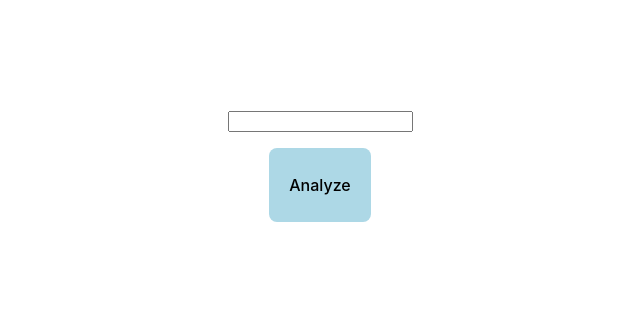
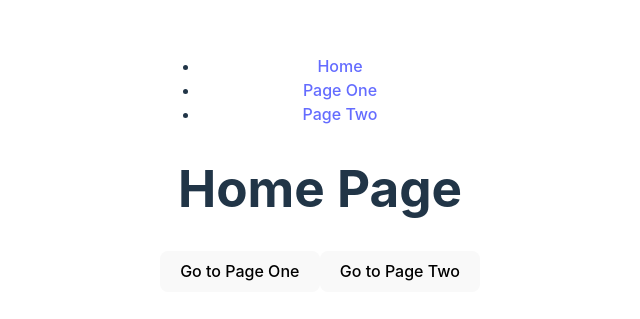
Before and after one commit to ArranKooner/Inrix24, a React (Vite) app: page / in a window 1280 px wide. Shown: the part 235-554 px from the top of the page, without its empty margins (320-960 px from the left). Built offline with nearby package versions, Linux system fonts and the light colour scheme.

Commit message:
pages --> naviation

```diff
--- a/src/App.jsx
+++ b/src/App.jsx
@@ -1,19 +1,51 @@
 import { useState } from 'react'
-import reactLogo from './assets/react.svg'
-import viteLogo from '/vite.svg'
 import './App.css'
 import {  Button  } from './Components/Button'
 import { Textbox } from './Components/Textbox'
+import TextInput from './Components/TextInput'
+
+import Home from './Components/home'
+import PageOne from './Components/pageone'
+import PageTwo from './Components/pagetwo'
+
+import { BrowserRouter as Router, Route, Routes, Link } from 'react-router-dom'
 
 function App() {
-  const [count, setCount] = useState(0)
+  return (
+    <Router>
+      <div>
+        {/* Navigation Bar */}
+        <nav>
+          <ul>
+            <li><Link to="/">Home</Link></li>
+            <li><Link to="/pageone">Page One</Link></li>
+            <li><Link to="/pagetwo">Page Two</Link></li>
+          </ul>
+        </nav>
+        {/* Routes */}
+        <Routes>
+          <Route path="/" element={<Home />} />
+          <Route path="/pageone" element={<PageOne />} />
+          <Route path="/pagetwo" element={<PageTwo />} />
+        </Routes>
+      </div>
+    </Router>
+  );
+}
+export default App;
 
-  return (
+
+
+
+
+{/*
     <>
       <Textbox/>
       <Button text={"Analyze"} color={"#ADD8E6"}/>
+      <TextInput/>
     </>
   )
 }
 
 export default App
+*/}
--- /dev/null
+++ b/src/Components/TextInput.jsx
@@ -0,0 +1,22 @@
+import { useState } from "react"
+
+function TextInput (){
+    const [inputValue, setInputValue] = useState('');
+    const handleInputChange = (event) => {
+        setInputValue(event.target.value);
+    };
+
+    return (
+        <div>
+            <input
+                type="text"
+                value={inputValue}
+                onChange={handleInputChange}
+                placeholder="Enter some text"
+            />
+            <p>You entered: {inputValue}</p>
+        </div>
+        );
+    }
+
+export default TextInput;
--- /dev/null
+++ b/src/Components/home.jsx
@@ -0,0 +1,22 @@
+import React from 'react'
+import { useNavigate } from 'react-router-dom';
+export function Home() {
+    const navigate = useNavigate();
+
+    const handleGoToPageOne = () => {
+      navigate('/PageOne');  // Navigate to PageOne
+    };
+    const handleGoToPageTwo = () => {
+      navigate('/PageTwo');  // Navigate to PageTwo
+    };
+
+
+    return (
+    <div>
+        <h1>Home Page</h1>
+        <button onClick={handleGoToPageOne}>Go to Page One</button>
+        <button onClick={handleGoToPageTwo}>Go to Page Two</button>
+        </div>
+    );
+}
+export default Home
--- /dev/null
+++ b/src/Components/pageone.jsx
@@ -0,0 +1,10 @@
+import React from 'react'
+
+export function PageOne(){
+    return (
+        <>
+            <h1>Page 1</h1>
+        </>
+    )
+}
+export default PageOne
--- /dev/null
+++ b/src/Components/pagetwo.jsx
@@ -0,0 +1,10 @@
+import React from 'react'
+
+export function PageTwo(){
+    return (
+        <>
+            <h1>Page 2</h1>
+        </>
+    )
+}
+export default PageTwo
```
Also changed, not shown: src/Pages/home.jsx (deleted, +0 -8 lines), src/Pages/page1.jsx (deleted, +0 -8 lines), src/Pages/page2.jsx (deleted, +0 -8 lines).
